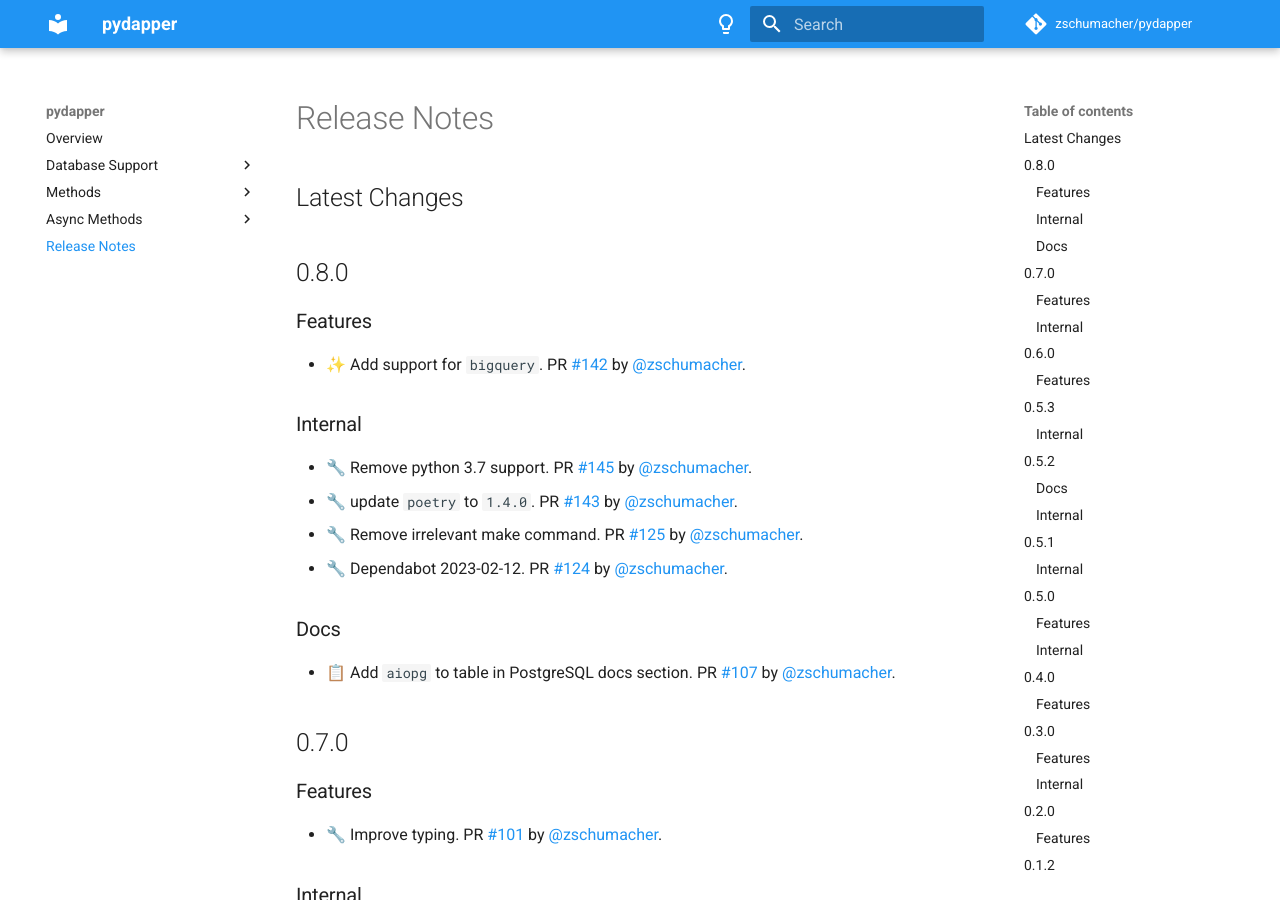
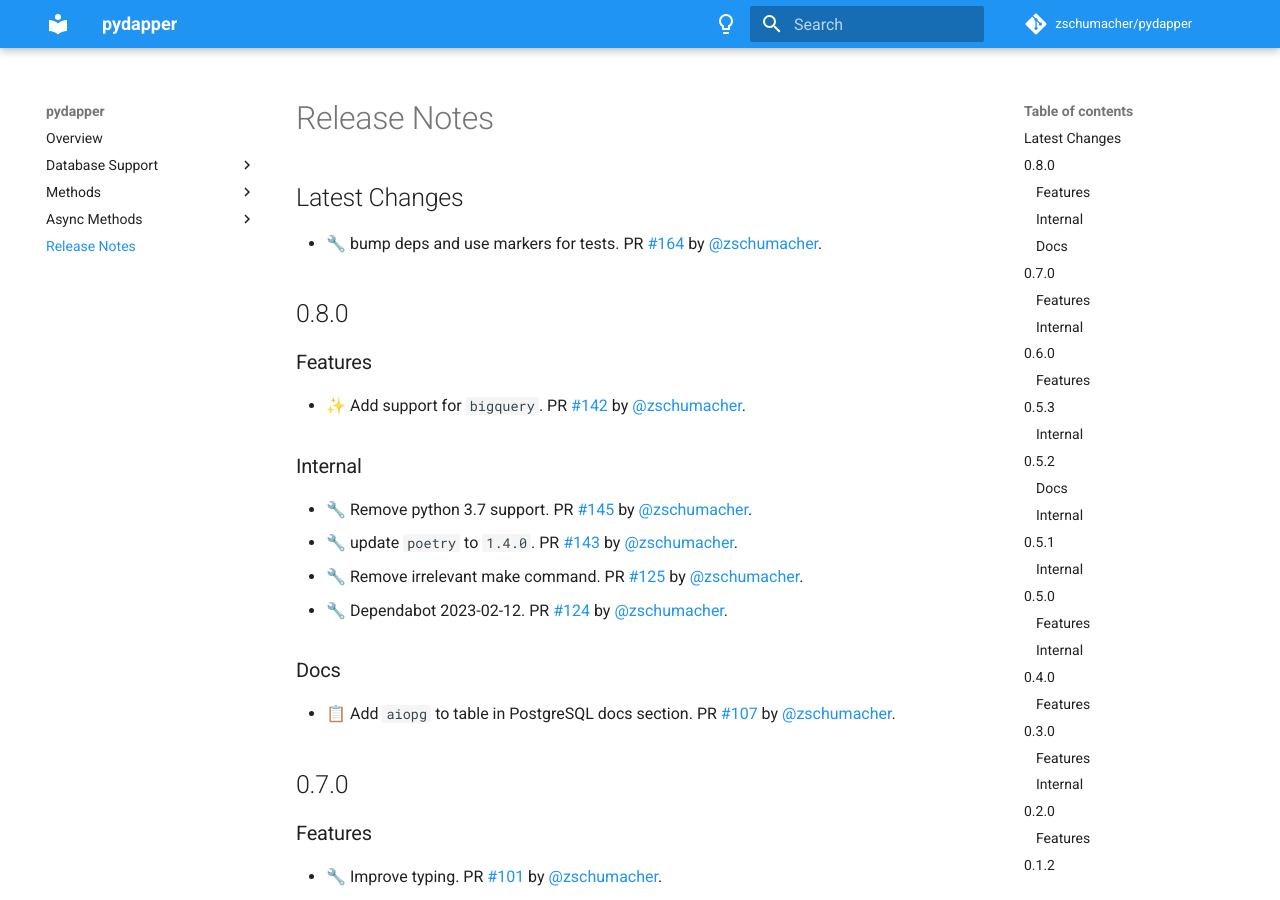
Before and after one commit to zschumacher/pydapper, an MkDocs documentation site: the page built from docs/release_notes.md, in a window 1280 px wide and 900 px high. Built offline with MkDocs 1.6.1 and Material for MkDocs 9.7.7, drawn with Linux system fonts in a browser that asks for light colours; comment, search, counter and statistics services are not loaded.

Commit message:
📝 Update release notes

```diff
--- a/docs/release_notes.md
+++ b/docs/release_notes.md
@@ -1,6 +1,7 @@
 
 ## Latest Changes
 
+* 🔧 bump deps and use markers for tests. PR [#164](https://github.com/zschumacher/pydapper/pull/164) by [@zschumacher](https://github.com/zschumacher).
 
 ## 0.8.0
 ### Features
```
